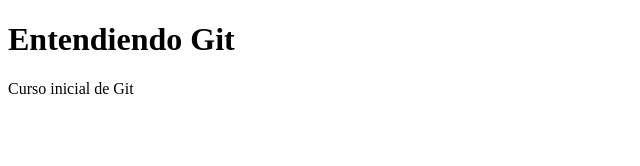
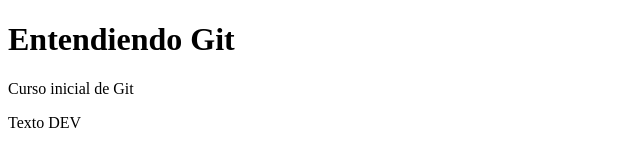
Before and after one commit to romerorf/hello-world-git, a plain HTML site: page index.html in a window 1280 px wide. Shown: the full height of the page, 0-640 px from the left. Drawn offline with Linux system fonts and the light colour scheme.

Commit message:
Se agrega texto develop

```diff
--- a/index.html
+++ b/index.html
@@ -8,5 +8,6 @@
 <body>
     <h1>Entendiendo Git</h1>
     <p>Curso inicial de Git</p>
+    <p>Texto DEV</p>
 </body>
 </html>
```
